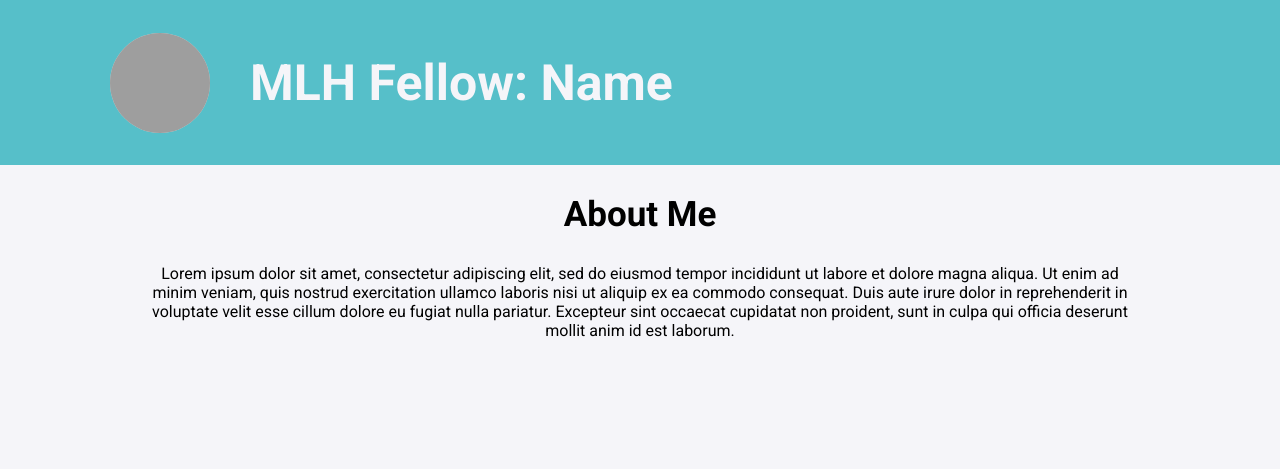
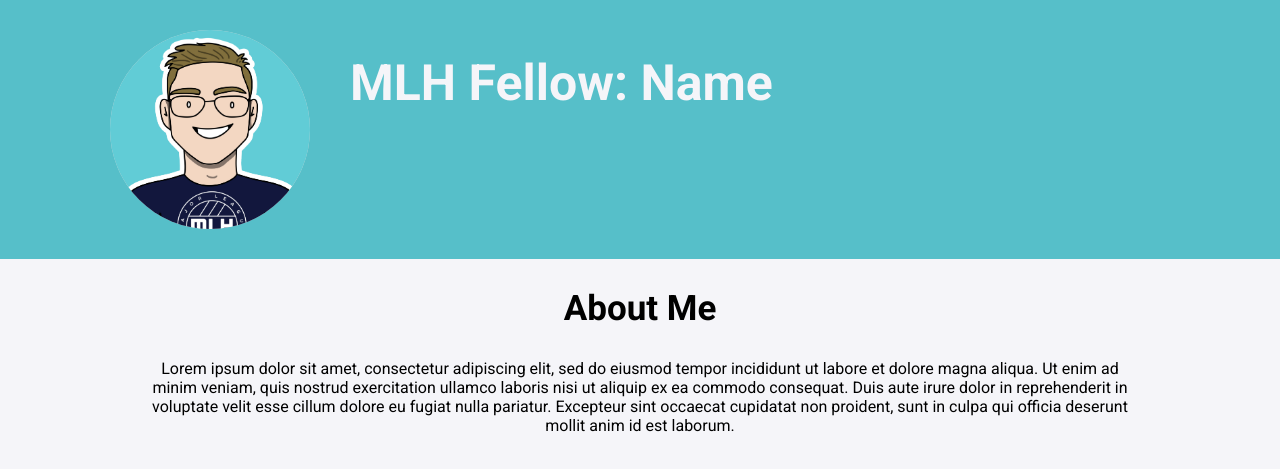
Before and after one commit to stcwang/flask-blog, a Flask app: page /about in a window 1280 px wide. Shown: the part 80-549 px from the top of the page. Run offline with Flask 2, Linux system fonts and the light colour scheme; some libraries are stand-ins or nearby versions; grey boxes are pictures that could not be loaded.

Commit message:
fixed about icon and contact page's submit button

```diff
--- a/app/static/styles/main.css
+++ b/app/static/styles/main.css
@@ -153,6 +153,7 @@
     font-weight: 700;
 }
 
+
 /* for About Page */
 
 .about-page {
@@ -168,11 +169,11 @@
 }
 
 .about-img img {
-    width: 100px;
-    height: 100px;
     background-color: #d9d9d9;
-    border-radius: 50px;
-    margin: 0 10px;
+    margin: 10px 10px;
+    border-radius: 50%;
+    max-width: 200px;
+    max-height: 200px;
 }
 
 .about-page h1 {
@@ -197,16 +198,15 @@
         display: block;
         padding: 20px;
     }
-
     .about-img img {
         margin: 0 auto;
     }
-
     .about-page h1 {
         text-align: center;
         margin: 0;
     }
 }
+
 
 /* project page */
 
@@ -268,16 +268,15 @@
         display: block;
         height: 100%;
     }
-
     .project-img {
         width: 100%;
         margin: 0 auto;
     }
-
     .project-desc {
         width: 100%;
     }
 }
+
 
 /* for contact page */
 
@@ -291,7 +290,9 @@
     margin-top: 80px;
 }
 
-.contact-form input[type=text], input[type=email], textarea {
+.contact-form input[type=text],
+input[type=email],
+textarea {
     border: 1px solid #ccc;
     box-sizing: border-box;
     padding: 12px 20px;
@@ -312,6 +313,7 @@
     border: none;
     border-radius: 4px;
     cursor: pointer;
+    font-size: medium;
 }
 
 .contact-form input[type=submit]:hover {
@@ -334,20 +336,18 @@
     .contact-page {
         display: block;
     }
-
     .contact-image {
         margin: 20px 0 0 0;
     }
-
     .contact-image img {
         margin: 0 auto;
         display: block;
     }
-
     .contact-form textarea {
         max-width: 100%;
     }
 }
+
 
 /* resume page */
 
--- a/app/templates/about.html
+++ b/app/templates/about.html
@@ -4,7 +4,7 @@
     {% endblock %} {% block content %}
     <div class="about-page">
         <div class="about-img">
-            <img src="https://img.icons8.com/carbon-copy/100/000000/test-account.png" />
+            <img src="./static/img/logo.jpg" />
         </div>
         <h1>MLH Fellow: Name</h1>
     </div>
```
